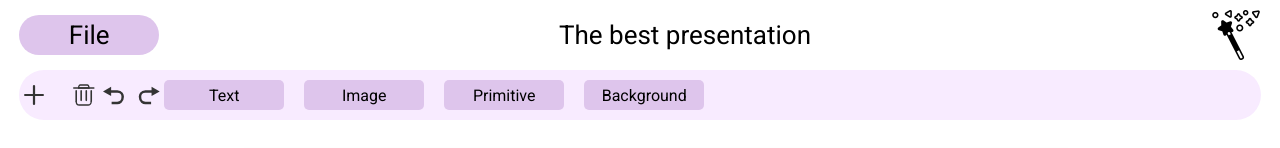
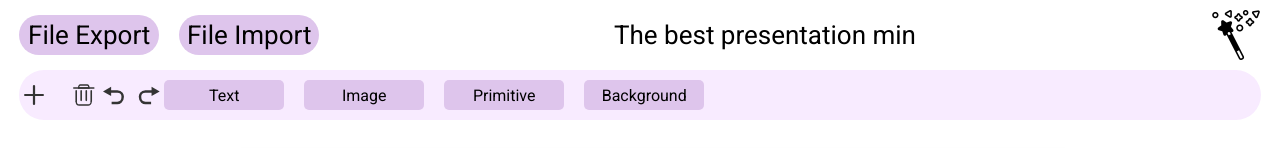
Before and after one commit to eratofly/slide-wizard, a React (Create React App) app: page / in a window 1280 px wide. Shown: the top 148 px of the page. Built offline with nearby package versions, Linux system fonts and the light colour scheme.

Commit message:
SW-5 Добавил импорт из json, поменял тип сохраняемого файла на .sw

```diff
--- a/src/App.tsx
+++ b/src/App.tsx
@@ -1,13 +1,14 @@
-import React from 'react'
+import React, { useState } from 'react'
 import Topbar from './components/topbar/Topbar'
-import { editor } from './data/testDataMax'
 import { WorkingField } from './components/workingField/WorkingField'
 import styles from './App.module.css'
+import { startEditor } from './data/testDataMin'
 
 function App() {
+	const [editor, setEditor] = useState(startEditor)
 	return (
 		<div className={styles.page}>
-			<Topbar editor={editor} />
+			<Topbar editor={editor} onExport={setEditor} />
 			<WorkingField editor={editor} />
 		</div>
 	)
--- a/src/components/topbar/Topbar.tsx
+++ b/src/components/topbar/Topbar.tsx
@@ -1,4 +1,4 @@
-import React from 'react'
+import React, { Dispatch, SetStateAction } from 'react'
 import styles from './Topbar.module.css'
 import { Button } from '../button/Button'
 import { PresentationTitle } from '../presentationTitle/PresentationTitle'
@@ -8,13 +8,14 @@ import { Editor } from '../../model/types'
 
 type TopbarProps = {
 	editor: Editor
+	onExport: Dispatch<SetStateAction<Editor>>
 }
 
 function Topbar(props: TopbarProps) {
-	const { editor } = props
+	const { editor, onExport } = props
 	function exportToJson() {
 		const text = JSON.stringify(editor, null, 2)
-		const name = `${editor.presentation.title}.json`
+		const name = `${editor.presentation.title}.sw`
 		const type = 'text/json'
 
 		const a = document.createElement('a')
@@ -26,10 +27,37 @@ function Topbar(props: TopbarProps) {
 		a.remove()
 	}
 
+	function importFromJson() {
+		const input = document.createElement('input')
+		input.type = 'file'
+		input.accept = '.sw'
+		input.onchange = () => {
+			const fileReader = new FileReader()
+			if (!input.files) {
+				return
+			}
+			fileReader.readAsText(input.files[0])
+			fileReader.onloadend = (event) => {
+				if (!event.target) {
+					return
+				}
+				if (typeof event.target.result === 'string') {
+					onExport(JSON.parse(event.target.result))
+				}
+			}
+		}
+		document.body.appendChild(input)
+		input.click()
+		input.remove()
+	}
+
 	return (
 		<div className={styles.topbar}>
 			<div className={styles.titlebar}>
-				<Button text="File" typeButton="main" onClick={exportToJson} />
+				<div style={{ display: 'flex', gap: 20 }}>
+					<Button text="File Export" typeButton="main" onClick={exportToJson} />
+					<Button text="File Import" typeButton="main" onClick={importFromJson} />
+				</div>
 				<PresentationTitle presentationName={editor.presentation.title} />
 				<img className={styles.logo} src={logo} alt="Logo" />
 			</div>
--- a/src/data/testDataMax.ts
+++ b/src/data/testDataMax.ts
@@ -272,7 +272,7 @@ const slide3: Slide = {
 }
 
 const presentation: Presentation = {
-	title: 'The best presentation',
+	title: 'The best presentation max',
 	slides: [slide1, slide2, slide3],
 }
 
@@ -293,4 +293,4 @@ const editor: Editor = {
 	commandHistory,
 }
 
-export { editor }
+export { editor as startEditor }
--- a/src/data/testDataMin.ts
+++ b/src/data/testDataMin.ts
@@ -20,7 +20,7 @@ const slide1: Slide = {
 }
 
 const presentation: Presentation = {
-	title: 'The best presentation',
+	title: 'The best presentation min',
 	slides: [slide1],
 }
 
@@ -40,4 +40,4 @@ const editor: Editor = {
 	commandHistory,
 }
 
-export { editor }
+export { editor as startEditor }
```
